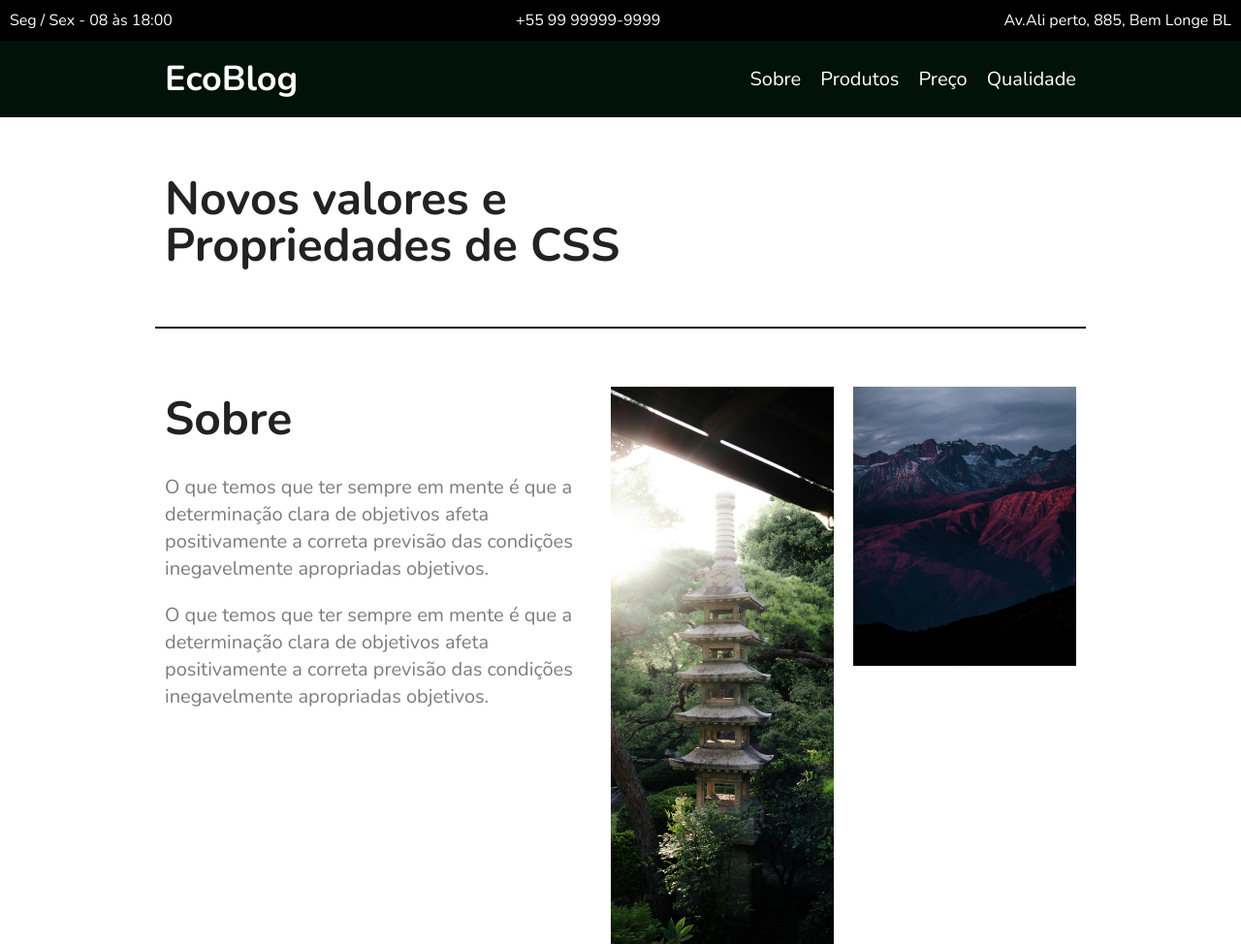
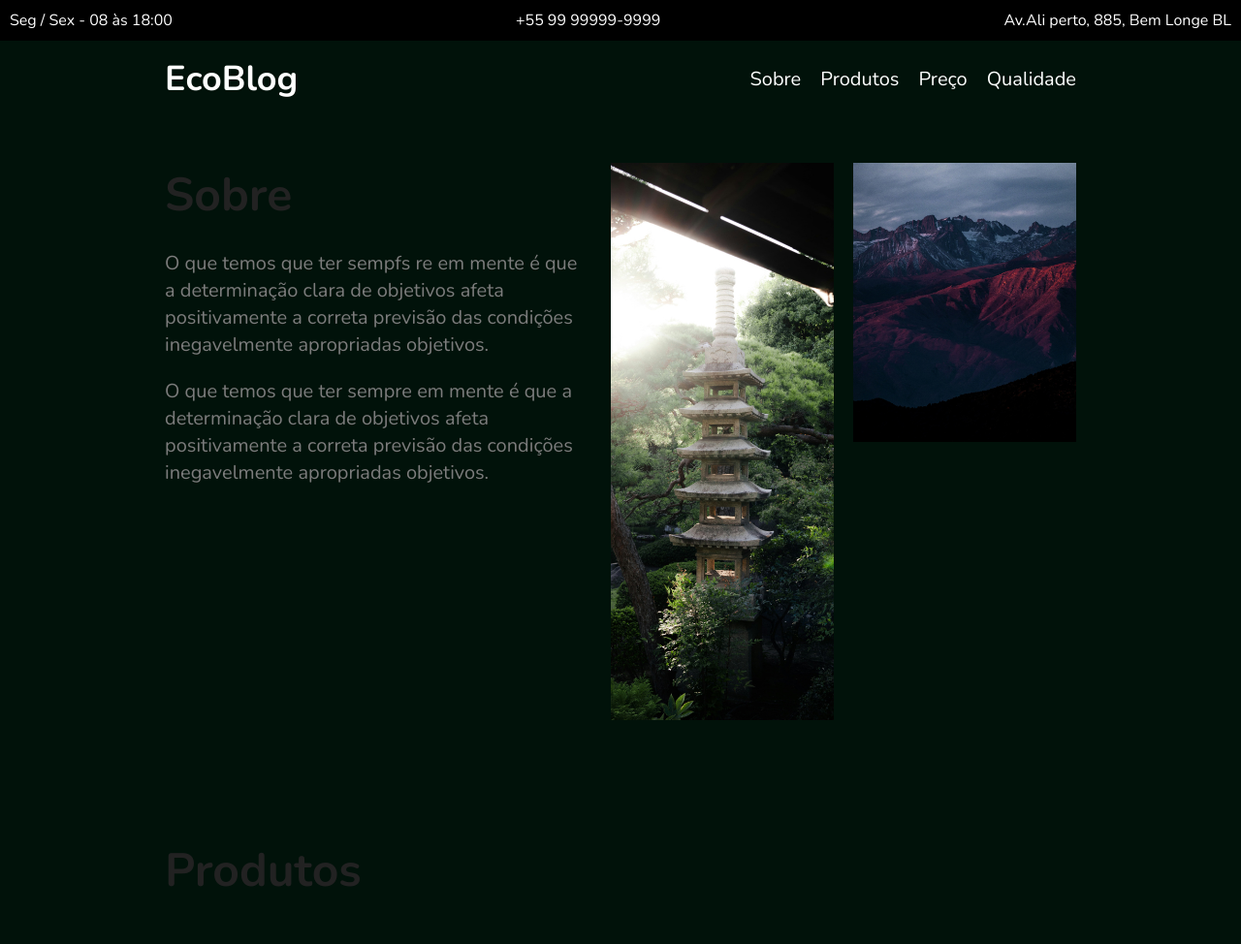
Before and after one commit to danielyvf/myflexblog, a plain HTML site: page index.html in a window 1280 px wide. Shown: the top 974 px of the page at 97% size. Drawn offline with nearby package versions, Linux system fonts and the light colour scheme.

Commit message:
commit inicial

```diff
--- a/index.html
+++ b/index.html
@@ -32,15 +32,13 @@
                     <li><a href="#qualidade">Qualidade</a></li>
                 </ul>
             </nav>
-        </div>
-    </header>
 
-    <h1 class="introducao">Novos valores e<br>Propriedades de CSS</h1>
 
     <section class="sobre" id="sobre">
-        <div class="sobre-info">
+          <div class="sobre-info">
             <h1>Sobre</h1>
-            <p>O que temos que ter sempre em mente é que a determinação clara de objetivos afeta positivamente a correta previsão das condições inegavelmente apropriadas objetivos.</p>
+            <p>O que temos que ter sempfs
+                re em mente é que a determinação clara de objetivos afeta positivamente a correta previsão das condições inegavelmente apropriadas objetivos.</p>
             <p>O que temos que ter sempre em mente é que a determinação clara de objetivos afeta positivamente a correta previsão das condições inegavelmente apropriadas objetivos.</p>
         </div>
         <div class="sobre-img">
```
